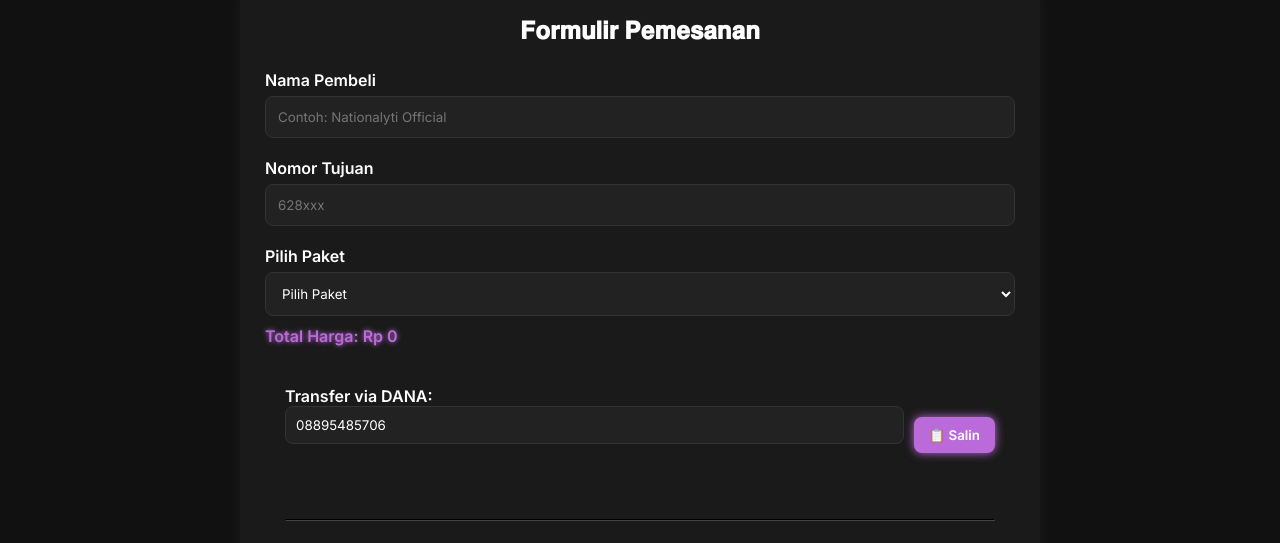
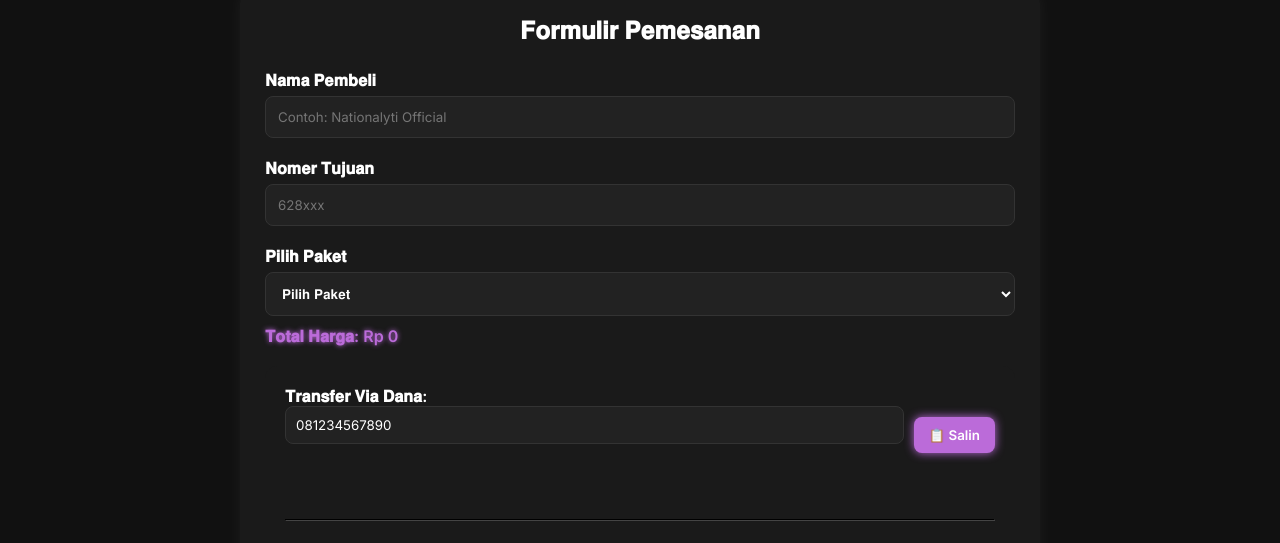
Before and after one commit to Putz321/market_digital, a plain HTML site: page index.html in a window 1280 px wide. Shown: the part 512-1055 px from the top of the page. Drawn offline with Linux system fonts and the light colour scheme.

Commit message:
Update index.html

```diff
--- a/index.html
+++ b/index.html
@@ -55,9 +55,6 @@
       text-decoration: none;
       color: #ccc;
       font-weight: 500;
-    }
-    .hero {
-      background: #0f0f0f;
     }
     .hero img {
       width: 100%;
@@ -123,10 +120,6 @@
       margin: 20px auto 0;
       box-shadow: 0 0 15px #bb6bd9, 0 0 25px #bb6bd9;
     }
-    .button:active {
-      transform: scale(0.95);
-      box-shadow: 0 0 5px #bb6bd9;
-    }
     .buttonSalin {
       background-color: #bb6bd9;
       border: none;
@@ -154,7 +147,6 @@
       width: 200px;
       border-radius: 10px;
       cursor: pointer;
-      transition: transform 0.3s ease;
     }
     .qris-overlay {
       position: fixed;
@@ -200,15 +192,15 @@
   <div class="container panel-form" id="panel">
     <h2 style="text-align:center; margin-bottom: 25px;">𝐅𝐨𝐫𝐦𝐮𝐥𝐢𝐫 𝐏𝐞𝐦𝐞𝐬𝐚𝐧𝐚𝐧</h2>
 
-    <label for="namaPembeli">Nama Pembeli</label>
+    <label for="namaPembeli">𝐍𝐚𝐦𝐚 𝐏𝐞𝐦𝐛𝐞𝐥𝐢</label>
     <input type="text" id="namaPembeli" placeholder="Contoh: Nationalyti Official">
 
-    <label for="nomorTujuan">Nomor Tujuan</label>
+    <label for="nomorTujuan">𝐍𝐨𝐦𝐞𝐫 𝐓𝐮𝐣𝐮𝐚𝐧</label>
     <input type="text" id="nomorTujuan" placeholder="628xxx">
 
-    <label for="panelSelect">Pilih Paket</label>
+    <label for="panelSelect">𝐏𝐢𝐥𝐢𝐡 𝐏𝐚𝐤𝐞𝐭</label>
     <select id="panelSelect" onchange="updateHarga()">
-      <option disabled selected>Pilih Paket</option>
+      <option disabled selected>𝐏𝐢𝐥𝐢𝐡 𝐏𝐚𝐤𝐞𝐭</option>
       <option value="2000">Panel 2GB - Rp 2.000</option>
       <option value="3000">Panel 3GB - Rp 3.000</option>
       <option value="4000">Panel 4GB - Rp 4.000</option>
@@ -216,13 +208,13 @@
       <option value="6000">Unlimited - Rp 6.000</option>
     </select>
 
-    <div class="output" id="harga">Total Harga: Rp 0</div>
+    <div class="output" id="harga">𝐓𝐨𝐭𝐚𝐥 𝐇𝐚𝐫𝐠𝐚: Rp 0</div>
 
     <!-- Metode Pembayaran -->
     <div style="background:#1a1a1a; padding:20px; border-radius:12px; margin-bottom:20px;">
-      <p><b>Transfer via DANA:</b></p>
+      <p><b>𝐓𝐫𝐚𝐧𝐬𝐟𝐞𝐫 𝐕𝐢𝐚 𝐃𝐚𝐧𝐚:</b></p>
       <div style="display:flex; align-items:center; gap:10px;">
-        <input type="text" value="08895485706" id="noDana" readonly style="flex:1; padding:10px; border-radius:8px; background:#222; color:#fff;">
+        <input type="text" value="081234567890" id="noDana" readonly style="flex:1; padding:10px; border-radius:8px; background:#222; color:#fff;">
         <button onclick="salinNomor()" class="buttonSalin">📋 Salin</button>
       </div>
       <div id="notifSalin" class="notif-salin">Nomor berhasil disalin!</div>
@@ -236,7 +228,7 @@
     </div>
 
     <label for="bukti">Upload Bukti Transfer</label>
-    <input type="file" id="bukti" accept="image/*" capture="environment" onchange="cekBukti()">
+    <input type="file" id="bukti" accept="image/*" onchange="cekBukti()">
 
     <div class="status-box" id="statusPembayaran">Status Pembayaran: <b id="statusText">BELUM DIBAYAR</b></div>
 
```
